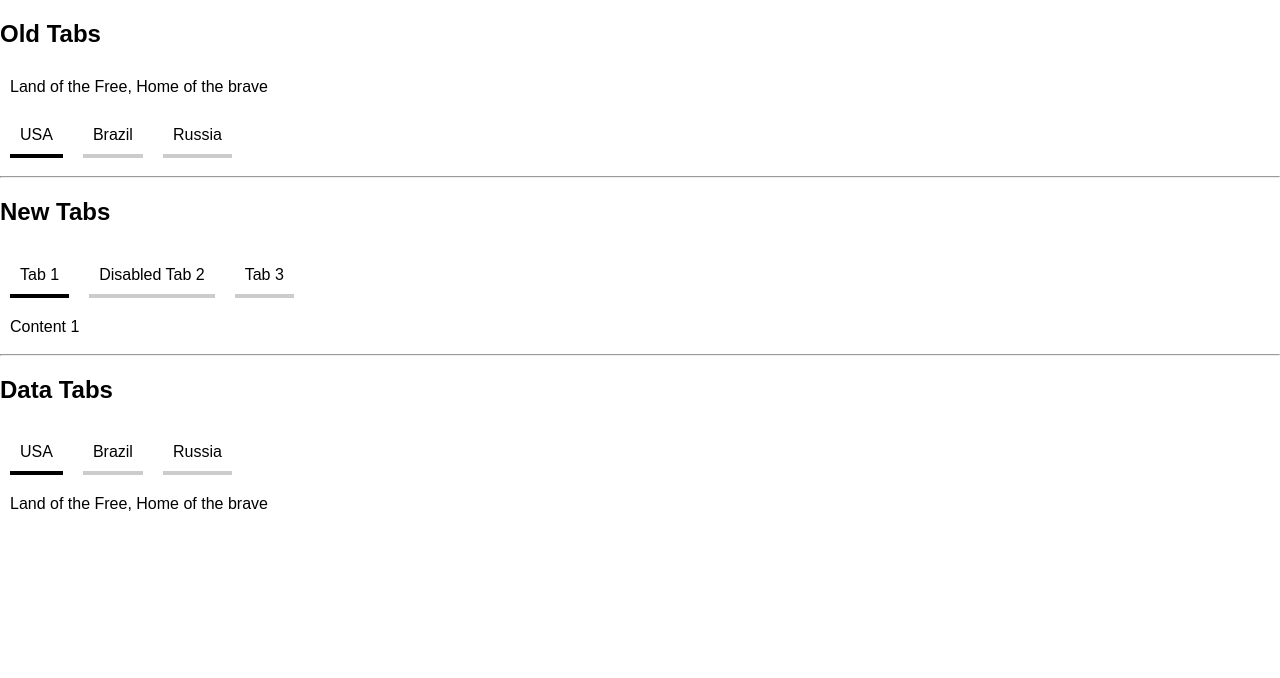
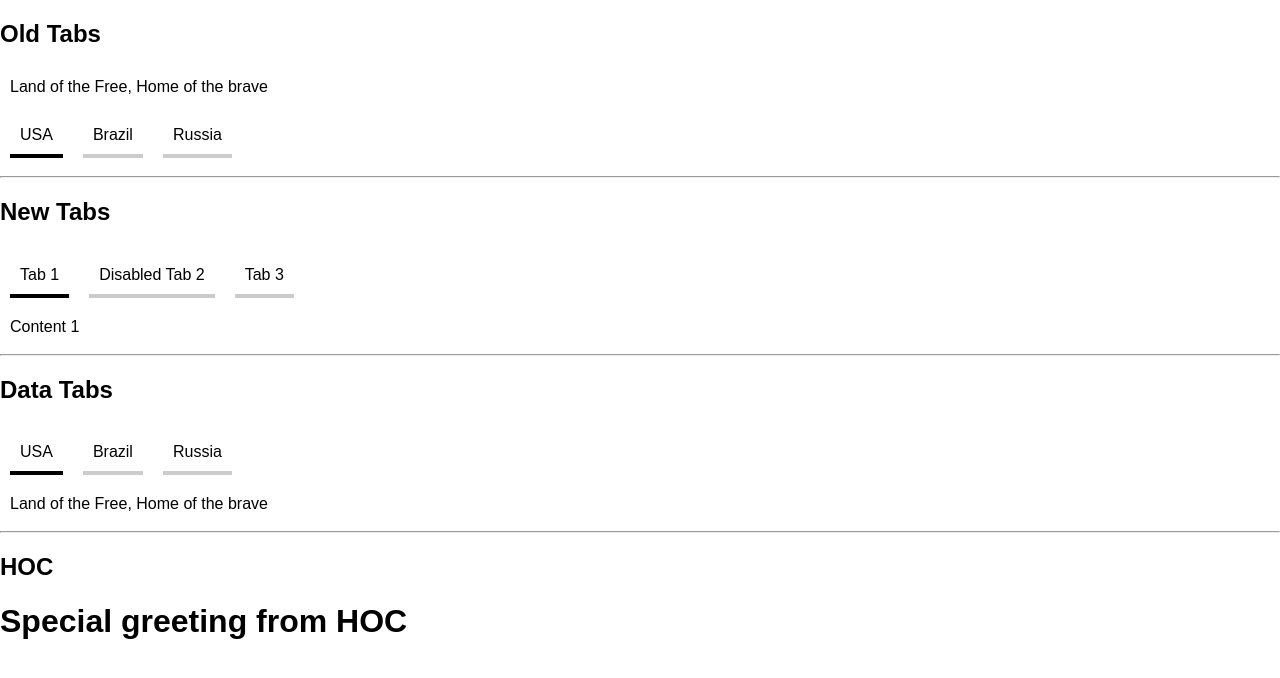
Before and after one commit to rajeshpillai/react-ui-components, a React (Create React App) app: page / in a window 1280 px wide. Shown: the top 678 px of the page. Built offline with nearby package versions, Linux system fonts and the light colour scheme.

Commit message:
HOC example

```diff
--- a/src/App.js
+++ b/src/App.js
@@ -3,6 +3,7 @@ import ReactDOM from "react-dom"
 import Tabs from './components/Tabs';
 import {NewTabs, Tab, TabList, TabPanels, TabPanel} from './components/NewTabs/index';
 import {DataTabs} from './components/DataTabs/index';
+import Greeting from './components/HOC/Greeting';
 
 export default class App extends React.Component {
   render() {
@@ -37,6 +38,10 @@ export default class App extends React.Component {
         <hr/>
         <h2>Data Tabs </h2>
         <DataTabs data={this.props.countries} />
+
+        <hr/>
+        <h2>HOC </h2>
+        <Greeting />
       </div>
     )
   }
--- /dev/null
+++ b/src/components/HOC/Greeting.js
@@ -0,0 +1,15 @@
+import React, { Component } from 'react';
+import ReactDOM from "react-dom";
+import SpecialGreeting from './SpecialGreeting';
+
+class Greeting extends Component {
+    render() {
+        return (
+            <div>
+                <h1>{this.props.data}</h1>
+            </div>
+        );
+    }
+}
+
+export default SpecialGreeting(Greeting);
--- /dev/null
+++ b/src/components/HOC/SpecialGreeting.js
@@ -0,0 +1,22 @@
+import React, { Component } from 'react';
+import ReactDOM from "react-dom";
+
+
+var newData = {
+    data: 'Special greeting from HOC'
+}
+var SpecialGreeting = WrappedComponent => class extends React.Component {
+    componentDidMount() {
+        this.setState({
+            data: newData.data
+        })
+    }
+
+    render() {
+        return (
+            <WrappedComponent {...this.props} {...this.state} />
+        )
+    }
+}
+
+export default SpecialGreeting;
```
